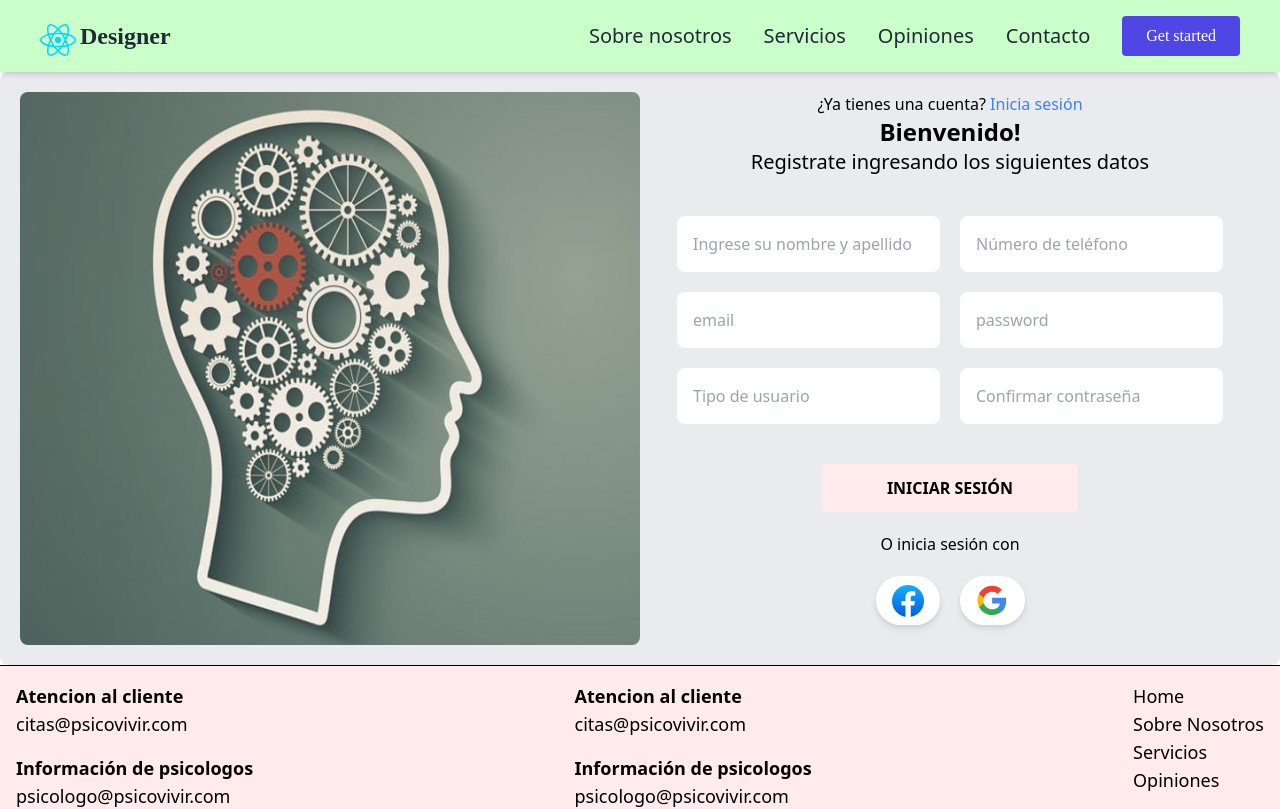
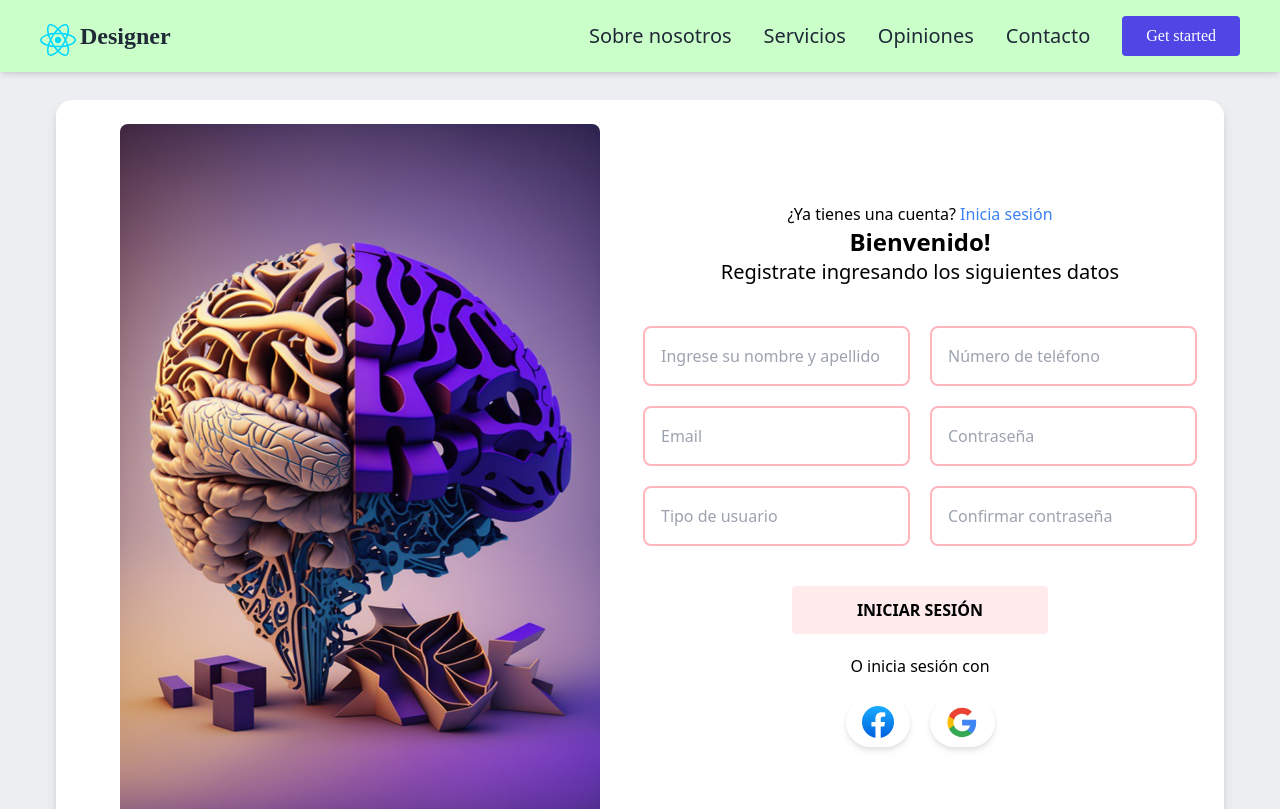
Before and after one commit to ValeriaZampetti/Psico-vivir, a React (Vite) app: page /users/register in a window 1280 px wide. Shown: the top 809 px of the page. Built offline with nearby package versions, Linux system fonts and the light colour scheme; no server answers.

Commit message:
Login y Register

```diff
--- a/src/firebase/api.ts
+++ b/src/firebase/api.ts
@@ -20,7 +20,7 @@ import {
 } from "firebase/firestore";
 import { Appointment } from "../interfaces/Appointment";
 import { Client, Doctor } from "../interfaces/Client";
-import { Feedback } from "../interfaces/Feedback";
+import { Feedback } from "../interfaces/feedback";
 
 import { auth, db } from "./config";
 
--- a/src/pages/users/Login.tsx
+++ b/src/pages/users/Login.tsx
@@ -66,7 +66,9 @@ export const LogIn = (props: any) => {
                                 Registrate
                             </Link>
                         </p>
-            <h1 className="text-2xl font-bold text-center">Bienvenido!</h1>
+                        <h1 className="text-2xl font-bold text-center">
+                            Bienvenido!
+                        </h1>
                         <h2 className="text-center text-xl font-medium">
                             Preparado para el cambio?
                         </h2>
@@ -75,14 +77,14 @@ export const LogIn = (props: any) => {
                             onSubmit={handleSubmit}
                         >
                             <input
-                className="rounded-lg p-4 focus:outline-pink-400"
-                placeholder="email"
+                                className="rounded-lg p-4 border-2 border-primary-strong"
+                                placeholder="Email"
                                 value={email}
                                 onChange={(e) => setEmail(e.target.value)}
                             ></input>
                             <input
-                className="rounded-lg p-4 focus:outline-pink-400"
-                placeholder="password"
+                                className="rounded-lg p-4 border-2 border-primary-strong"
+                                placeholder="Password"
                                 value={password}
                                 onChange={(e) => setPassword(e.target.value)}
                             ></input>
--- a/src/pages/users/Register.tsx
+++ b/src/pages/users/Register.tsx
@@ -30,9 +30,16 @@ export const Register = (prop: any) => {
     }
     return (
         <>
-      <div className="bg-gray-200/[0.8] flex flex-row p-5 rounded-lg justify-center">
-        <div className="basis-1/2 lg:block hidden">
-          <img src={register} className="h-full w-auto  rounded-lg" />
+            <div className="bg-gray-300/40 px-14 py-7">
+                <div
+                    className="backdrop-blur-lg bg-white  drop-shadow-lg
+            flex flex-row p-6 rounded-2xl justify-center"
+                >
+                    <div className="w-[50%] lg:flex hidden justify-center">
+                        <img
+                            src={register}
+                            className="h-[45rem] w-[30rem]  rounded-lg"
+                        />
                     </div>
                     <main className="flex flex-col  justify-center lg:basis-1/2">
                         <p className="text-center">
@@ -44,7 +51,9 @@ export const Register = (prop: any) => {
                                 Inicia sesión
                             </Link>
                         </p>
-          <h1 className="text-2xl font-bold text-center">Bienvenido!</h1>
+                        <h1 className="text-2xl font-bold text-center">
+                            Bienvenido!
+                        </h1>
                         <h2 className="text-center text-xl font-medium">
                             Registrate ingresando los siguientes datos
                         </h2>
@@ -52,50 +61,64 @@ export const Register = (prop: any) => {
                             <section className="my-10 flex flex-col sm:flex-row justify-center gap-5 w-64 self-center ">
                                 <div className="flex flex-col gap-5">
                                     <input
-                  className="rounded-lg p-4 focus:outline-pink-400"
+                                        className="rounded-lg p-4 border-2 border-primary-strong"
                                         placeholder="Ingrese su nombre y apellido"
                                         value={nombre}
-                  onChange={(e) => setNombre(e.target.value)}
+                                        onChange={(e) =>
+                                            setNombre(e.target.value)
+                                        }
                                     ></input>
 
                                     <input
-                  className="rounded-lg p-4 focus:outline-pink-400"
-                  placeholder="email"
+                                        className="rounded-lg p-4 border-2 border-primary-strong"
+                                        placeholder="Email"
                                         type="email"
                                         value={email}
-                  onChange={(e) => setEmail(e.target.value)}
+                                        onChange={(e) =>
+                                            setEmail(e.target.value)
+                                        }
                                     ></input>
 
                                     <input
-                  className="rounded-lg p-4 focus:outline-pink-400"
+                                        className="rounded-lg p-4 border-2 border-primary-strong"
                                         placeholder="Tipo de usuario"
                                         value={tipousuario}
-                  onChange={(e) => settipousuario(e.target.value)}
+                                        onChange={(e) =>
+                                            settipousuario(e.target.value)
+                                        }
                                     ></input>
                                 </div>
 
                                 <div className="flex flex-col gap-5">
                                     <input
-                  className="rounded-lg p-4 focus:outline-pink-400"
+                                        className="rounded-lg p-4 border-2 border-primary-strong"
                                         placeholder="Número de teléfono"
                                         value={number}
-                  onChange={(e) => setnumber(e.target.value)}
+                                        onChange={(e) =>
+                                            setnumber(e.target.value)
+                                        }
                                     ></input>
 
                                     <input
-                  className="rounded-lg p-4 focus:outline-pink-400"
-                  placeholder="password"
+                                        className="rounded-lg p-4 border-2 border-primary-strong"
+                                        placeholder="Contraseña"
                                         value={password}
                                         type="password"
-                  onChange={(e) => setPassword(e.target.value)}
+                                        onChange={(e) =>
+                                            setPassword(e.target.value)
+                                        }
                                     ></input>
 
                                     <input
-                  className="rounded-lg p-4 focus:outline-pink-400"
+                                        className="rounded-lg p-4 border-2 border-primary-strong"
                                         placeholder="Confirmar contraseña"
                                         value={confirmarcontraseña}
                                         type="password"
-                  onChange={(e) => setconfirmarcontraseña(e.target.value)}
+                                        onChange={(e) =>
+                                            setconfirmarcontraseña(
+                                                e.target.value
+                                            )
+                                        }
                                     ></input>
                                 </div>
                             </section>
@@ -128,6 +151,7 @@ export const Register = (prop: any) => {
                         </footer>
                     </main>
                 </div>
+            </div>
         </>
     );
 };
```
Also changed, not shown: src/assets/images/Register.jpg. Lines whose indentation alone changed are shown as unchanged.
